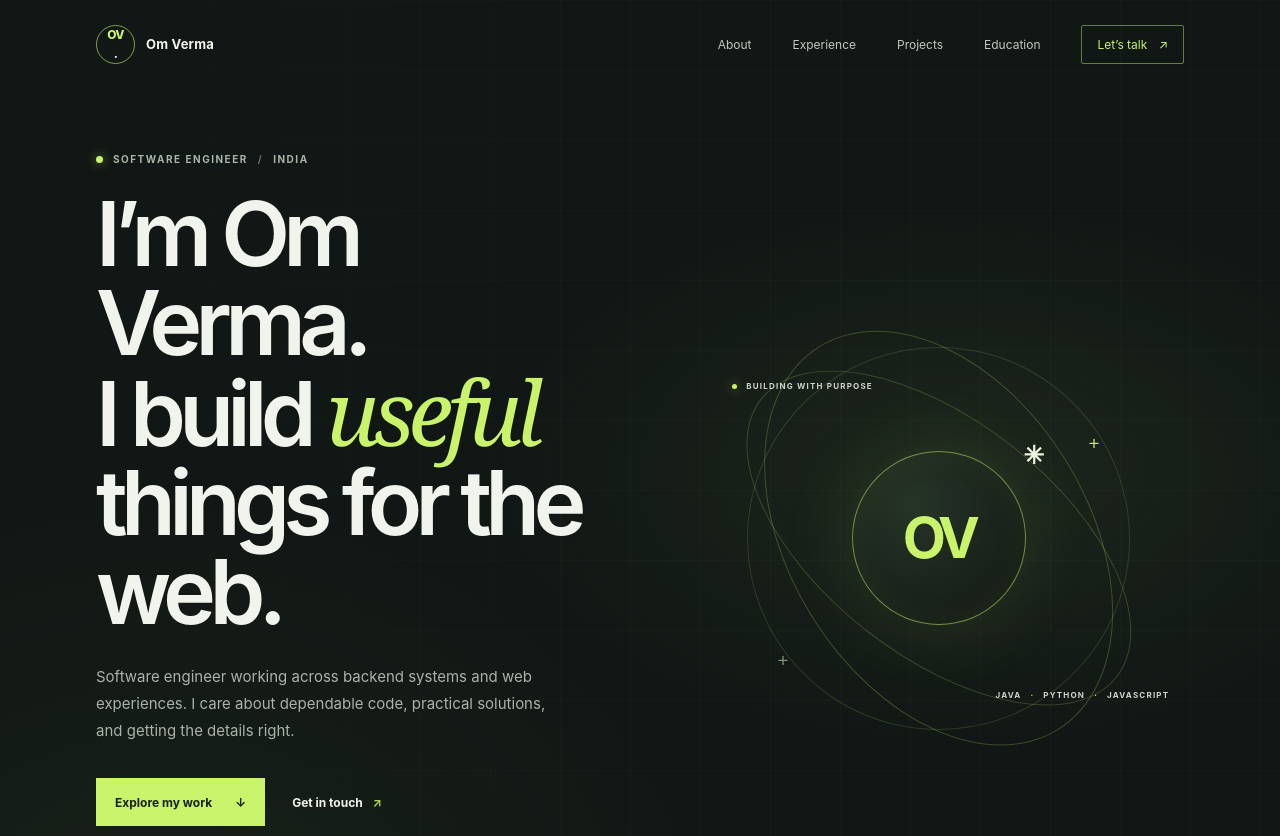
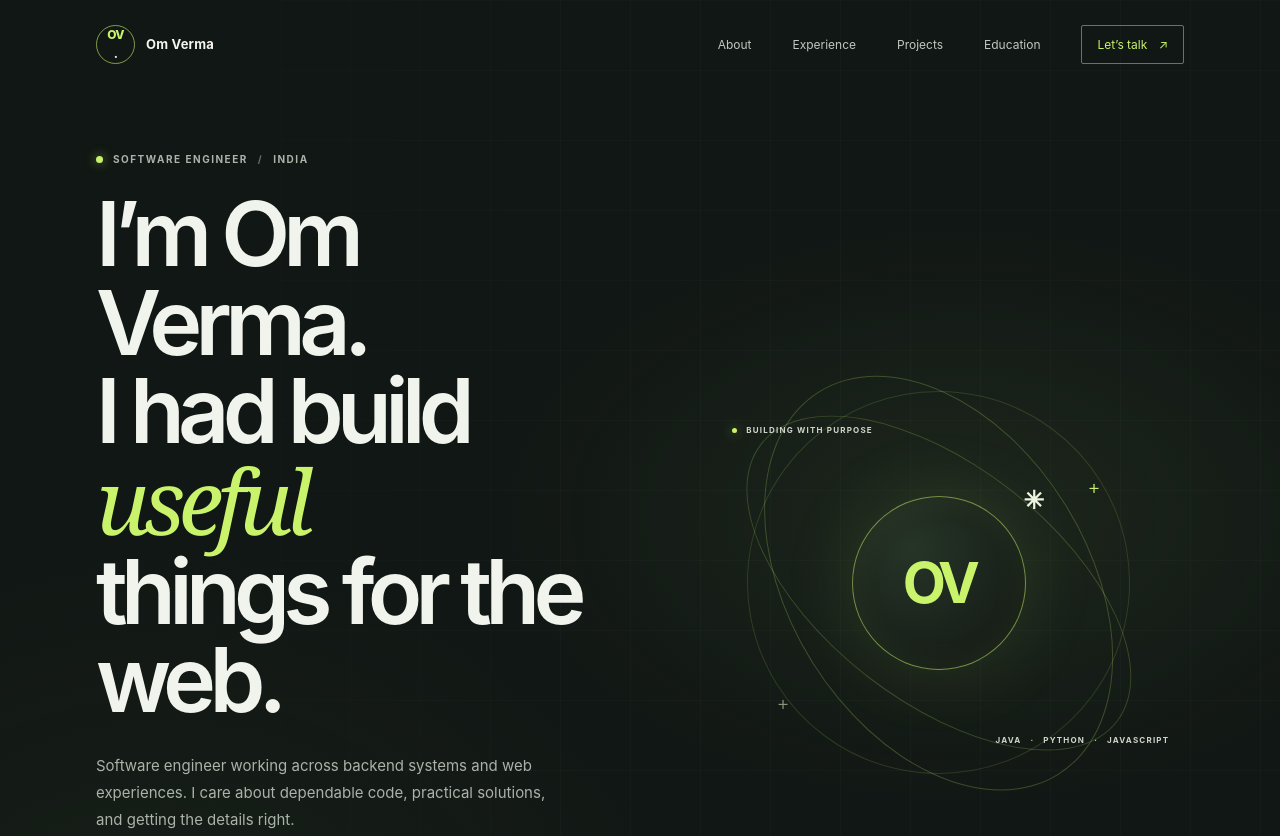
Before and after one commit to thevermaom/om-verma-portfolio, a plain HTML site: page index.html in a window 1280 px wide. Shown: the top 836 px of the page. Drawn offline with Linux system fonts and the light colour scheme.

Commit message:
Update portfolio

```diff
--- a/index.html
+++ b/index.html
@@ -40,7 +40,7 @@
         <div class="hero-grid">
           <div class="hero-copy">
             <p class="eyebrow"><span class="availability-dot"></span> SOFTWARE ENGINEER <span class="eyebrow-divider">/</span> INDIA</p>
-            <h1 id="hero-title">I’m Om Verma.<br />I build <span>useful</span><br />things for the web.</h1>
+            <h1 id="hero-title">I’m Om Verma.<br />I had build <span>useful</span><br />things for the web.</h1>
             <p class="hero-intro">
               Software engineer working across backend systems and web experiences.
               I care about dependable code, practical solutions, and getting the details right.
```
